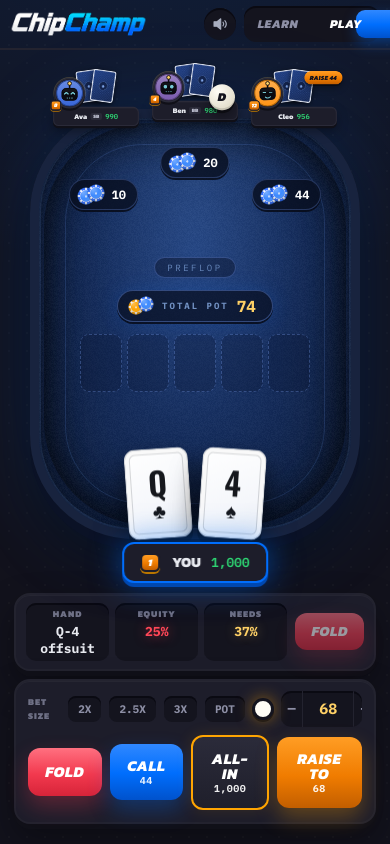
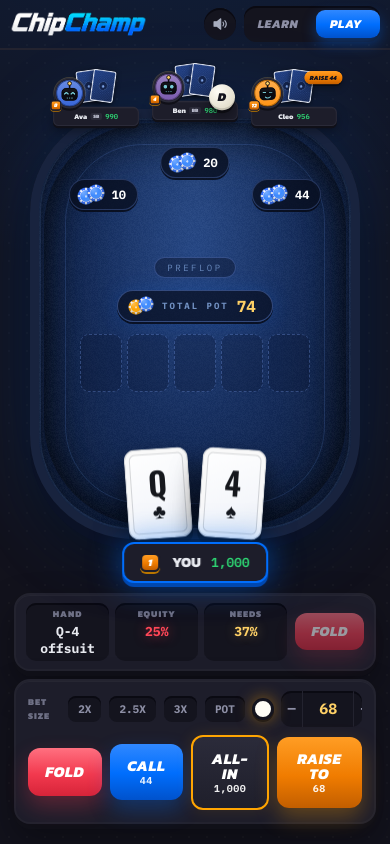
Before and after one commit to novolg/ChipChamp, a React (Vite) app: page / in a window 390 px wide. Both pictures are taken after a click on the tab "PLAY". Built offline with nearby package versions, Linux system fonts and the light colour scheme.

Commit message:
fix(mobile): correct nav-thumb offset on Play + reserve bottom-cluster height so the felt stays static between moves

```diff
--- a/src/ui/components/table/table.css
+++ b/src/ui/components/table/table.css
@@ -1624,8 +1624,14 @@
   .coach-strip .coach-suggest { flex: none; gap: 8px; }
   .coach-strip .coach-suggest-btn { padding: 8px 16px; font-size: 14px; }
   .coach-strip .coach-confidence { display: none; }
+  /* Reserve a constant height so the strip doesn't shrink between an active
+     turn (tiles + suggestion) and the idle one-liner — that height change was
+     making the felt above jump. */
+  .coach-strip { min-height: 58px; }
   .coach-strip .coach-note { display: none; }
 
-  /* Action cluster stays compact at the bottom of the column. */
-  .play-controls { min-height: 0; }
-}
+  /* Reserve a constant height for the controls (action bar is the tallest
+     state) so the felt above doesn't jump when the UI swaps between your turn,
+     "waiting…", and "deal next hand". Matches the .table flex:1 stability. */
+  .play-controls { min-height: 124px; justify-content: center; }
+}
--- a/src/ui/screens/screens.css
+++ b/src/ui/screens/screens.css
@@ -799,6 +799,9 @@
   .nav-switch { padding: 2px; }
   .nav-seg { width: 64px; font-size: 12px; padding: 7px 0; }
   .nav-thumb { width: 64px; }
+  /* Match the mobile seg width so the sliding thumb lands on PLAY (was the
+     hardcoded desktop 108px → mismatch). 64px seg + 4px gap = 68px. */
+  .nav-thumb[data-pos='free'] { transform: translateX(68px); }
 
   /* Reclaim the desktop 32px body gutters — they crowd/clip the narrow felt
      and the learn/lesson columns. The play screen keeps its own .play-grid
```
